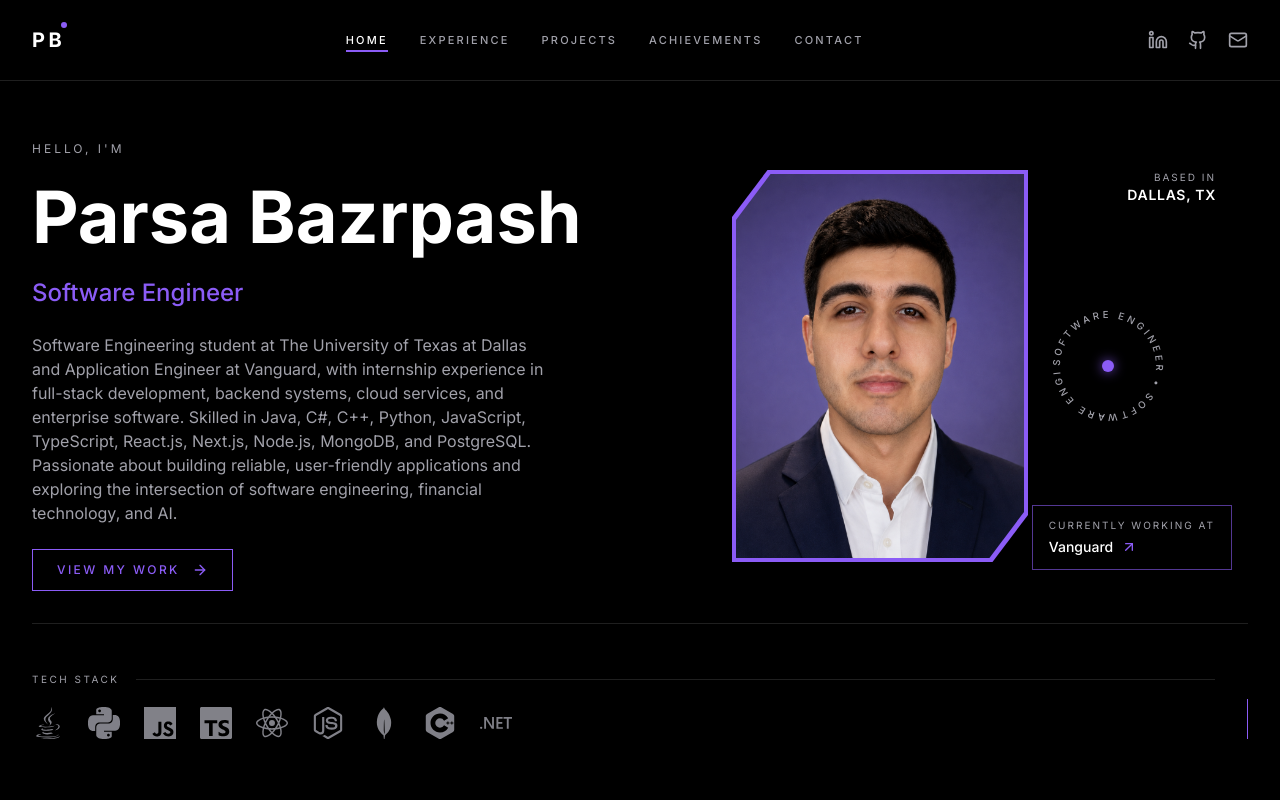
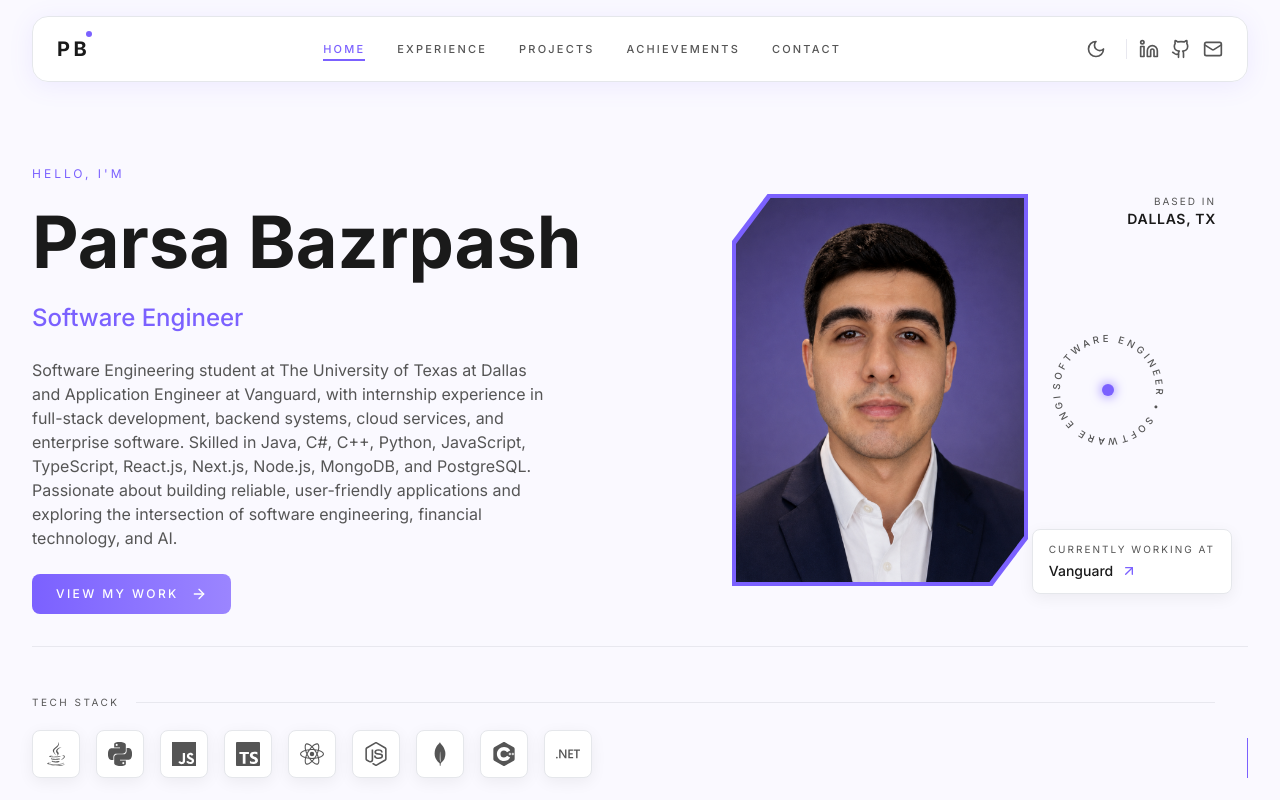
Before and after one commit to ParsaBazrpash/ParsaBazrpash, a Next.js app: page / in a window 1280 px wide. Shown: the top 800 px of the page. Built offline with nearby package versions, Linux system fonts and the light colour scheme.

Commit message:
dark mode toggle

```diff
--- a/src/app/components/Navbar.tsx
+++ b/src/app/components/Navbar.tsx
@@ -4,6 +4,7 @@ import Link from "next/link";
 import { Github, Linkedin, Mail, Menu, X } from "lucide-react";
 import { useState, useEffect } from "react";
 import { usePathname } from "next/navigation";
+import { ThemeToggle } from "./ThemeToggle";
 
 const navItems = [
   { name: "HOME", id: "home" },
@@ -46,13 +47,14 @@ export function Navbar() {
   const href = (id: string) => (isHomePage ? `#${id}` : `/#${id}`);
 
   return (
-    <nav className="fixed top-0 w-full z-50 bg-black/80 backdrop-blur-md border-b border-border-subtle">
-      <div className="max-w-7xl mx-auto px-4 sm:px-6 lg:px-8">
-        <div className="flex items-center justify-between h-16 md:h-20">
+    <nav className="fixed top-0 left-0 right-0 z-50 px-4 sm:px-6 lg:px-8 pt-4">
+      <div className="max-w-7xl mx-auto nav-surface backdrop-blur-md border border-border-subtle/60 rounded-2xl">
+        <div className="px-4 sm:px-6">
+          <div className="flex items-center justify-between h-14 md:h-16">
             {/* Logo */}
             <Link href="/" className="flex items-center gap-1 group">
-            <span className="text-xl font-bold text-white tracking-tight">P</span>
-            <span className="relative text-xl font-bold text-white tracking-tight">
+              <span className="text-xl font-bold text-foreground tracking-tight">P</span>
+              <span className="relative text-xl font-bold text-foreground tracking-tight">
                 B
                 <span className="absolute -top-1 -right-1.5 w-1.5 h-1.5 rounded-full bg-accent" />
               </span>
@@ -66,8 +68,8 @@ export function Navbar() {
                   href={href(item.id)}
                   className={`relative text-[11px] tracking-[0.2em] font-medium transition-colors ${
                     activeSection === item.id
-                    ? "text-white"
-                    : "text-muted hover:text-white"
+                      ? "text-accent"
+                      : "text-muted hover:text-foreground"
                   }`}
                 >
                   {item.name}
@@ -78,8 +80,10 @@ export function Navbar() {
               ))}
             </div>
 
-          {/* Social Icons — desktop only (mobile uses menu) */}
-          <div className="hidden lg:flex items-center gap-5">
+            {/* Theme toggle + Social Icons */}
+            <div className="hidden lg:flex items-center gap-3">
+              <ThemeToggle />
+              <div className="w-px h-5 bg-border-subtle" />
               <Link
                 href="https://www.linkedin.com/in/parsa-bazrpash-amalgar/"
                 target="_blank"
@@ -103,13 +107,16 @@ export function Navbar() {
             </div>
 
             {/* Mobile Menu Button */}
+            <div className="flex items-center gap-2 lg:hidden">
+              <ThemeToggle />
               <button
                 onClick={() => setIsOpen(!isOpen)}
-            className="lg:hidden text-muted hover:text-white"
+                className="text-muted hover:text-foreground"
                 aria-label="Toggle menu"
               >
                 {isOpen ? <X className="w-6 h-6" /> : <Menu className="w-6 h-6" />}
               </button>
+            </div>
           </div>
 
           {/* Mobile Nav */}
@@ -119,7 +126,11 @@ export function Navbar() {
                 <Link
                   key={item.id}
                   href={href(item.id)}
-                className="block py-3 text-sm tracking-[0.15em] text-muted hover:text-white transition-colors"
+                  className={`block py-3 text-sm tracking-[0.15em] transition-colors ${
+                    activeSection === item.id
+                      ? "text-accent"
+                      : "text-muted hover:text-foreground"
+                  }`}
                   onClick={() => setIsOpen(false)}
                 >
                   {item.name}
@@ -147,6 +158,7 @@ export function Navbar() {
             </div>
           )}
         </div>
+      </div>
     </nav>
   );
 }
--- a/src/app/components/RotatingBadge.tsx
+++ b/src/app/components/RotatingBadge.tsx
@@ -1,6 +1,6 @@
 export function RotatingBadge() {
   return (
-    <div className="relative w-20 h-20 sm:w-28 sm:h-28 md:w-32 md:h-32 flex items-center justify-center flex-shrink-0">
+    <div className="relative w-20 h-20 sm:w-28 sm:h-28 md:w-32 md:h-32 flex items-center justify-center flex-shrink-0 text-muted">
       <svg
         className="absolute inset-0 w-full h-full animate-spin-slow"
         viewBox="0 0 120 120"
@@ -12,7 +12,7 @@ export function RotatingBadge() {
           />
         </defs>
         <text
-          fill="#A1A1AA"
+          fill="currentColor"
           fontSize="9"
           letterSpacing="3"
           fontWeight="500"
@@ -22,7 +22,7 @@ export function RotatingBadge() {
           </textPath>
         </text>
       </svg>
-      <div className="w-3 h-3 rounded-full bg-accent shadow-[0_0_12px_rgba(139,92,246,0.8)]" />
+      <div className="w-3 h-3 rounded-full bg-accent shadow-[0_0_12px_var(--accent)]" />
     </div>
   );
 }
--- a/src/app/components/SkillTag.tsx
+++ b/src/app/components/SkillTag.tsx
@@ -56,7 +56,7 @@ export function SkillTag({ name }: { name: string }) {
 
   return (
     <div
-      className="inline-flex items-center gap-1.5 sm:gap-2.5 px-2.5 sm:px-3 py-1.5 sm:py-2 text-xs sm:text-sm border border-border-subtle text-muted hover:border-accent/40 hover:text-white transition-colors"
+      className="inline-flex items-center gap-1.5 sm:gap-2.5 px-2.5 sm:px-3 py-1.5 sm:py-2 text-xs sm:text-sm border border-border-subtle text-muted hover:border-accent/40 hover:text-foreground transition-colors"
       title={name}
     >
       {icons.length > 0 && (
--- a/src/app/components/TechStackIcons.tsx
+++ b/src/app/components/TechStackIcons.tsx
@@ -25,14 +25,14 @@ const stacks: { name: string; Icon: IconType }[] = [
 
 export function TechStackIcons() {
   return (
-    <div className="flex items-center gap-4 sm:gap-5 md:gap-6 flex-wrap justify-center sm:justify-start">
+    <div className="flex items-center gap-3 sm:gap-4 flex-wrap justify-center sm:justify-start">
       {stacks.map(({ name, Icon }) => (
         <div
           key={name}
-          className="text-muted/80 hover:text-white transition-colors"
+          className="flex items-center justify-center w-11 h-11 sm:w-12 sm:h-12 rounded-lg bg-surface border border-border-subtle/50 card-surface text-muted hover:text-accent transition-colors"
           title={name}
         >
-          <Icon className="w-6 h-6 sm:w-7 sm:h-7 md:w-8 md:h-8" />
+          <Icon className="w-5 h-5 sm:w-6 sm:h-6" />
         </div>
       ))}
     </div>
--- /dev/null
+++ b/src/app/components/ThemeToggle.tsx
@@ -0,0 +1,28 @@
+"use client";
+
+import { useEffect, useState } from "react";
+import { Moon, Sun } from "lucide-react";
+import { useTheme } from "next-themes";
+
+export function ThemeToggle() {
+  const { resolvedTheme, setTheme } = useTheme();
+  const [mounted, setMounted] = useState(false);
+
+  useEffect(() => setMounted(true), []);
+
+  if (!mounted) {
+    return <div className="w-9 h-9" aria-hidden />;
+  }
+
+  const isDark = resolvedTheme === "dark";
+
+  return (
+    <button
+      onClick={() => setTheme(isDark ? "light" : "dark")}
+      className="p-2 rounded-lg text-muted hover:text-accent transition-colors"
+      aria-label={isDark ? "Switch to light mode" : "Switch to dark mode"}
+    >
+      {isDark ? <Sun className="w-5 h-5" /> : <Moon className="w-5 h-5" />}
+    </button>
+  );
+}
--- a/src/app/globals.css
+++ b/src/app/globals.css
@@ -3,10 +3,47 @@
 @tailwind utilities;
 
 :root {
+  --background: #faf9ff;
+  --foreground: #1a1a1a;
+  --muted: #555555;
+  --accent: #7b61ff;
+  --accent-light: #9b85ff;
+  --accent-dim: rgba(123, 97, 255, 0.12);
+  --surface: #ffffff;
+  --surface-elevated: #f8f8fc;
+  --border-subtle: #e8e8ef;
+  --nav-bg: rgba(255, 255, 255, 0.92);
+  --nav-shadow: 0 4px 24px rgba(123, 97, 255, 0.1);
+  --card-shadow: 0 4px 16px rgba(0, 0, 0, 0.06);
+  --glow-color: rgba(123, 97, 255, 0.22);
+  --glow-color-soft: rgba(123, 97, 255, 0.1);
+  --background-mesh:
+    radial-gradient(ellipse 70% 55% at 0% 0%, rgba(123, 97, 255, 0.14), transparent 70%),
+    radial-gradient(ellipse 60% 50% at 100% 100%, rgba(123, 97, 255, 0.12), transparent 70%),
+    radial-gradient(ellipse 50% 40% at 50% 40%, rgba(155, 133, 255, 0.08), transparent 70%),
+    radial-gradient(ellipse 40% 35% at 85% 15%, rgba(123, 97, 255, 0.1), transparent 70%),
+    radial-gradient(ellipse 35% 30% at 10% 75%, rgba(155, 133, 255, 0.09), transparent 70%);
+}
+
+.dark {
   --background: #000000;
   --foreground: #ffffff;
   --muted: #a1a1aa;
   --accent: #8b5cf6;
+  --accent-light: #a78bfa;
+  --accent-dim: rgba(139, 92, 246, 0.15);
+  --surface: #0a0a0a;
+  --surface-elevated: #111111;
+  --border-subtle: #1f1f1f;
+  --nav-bg: rgba(0, 0, 0, 0.85);
+  --nav-shadow: 0 4px 24px rgba(0, 0, 0, 0.4);
+  --card-shadow: none;
+  --glow-color: rgba(139, 92, 246, 0.14);
+  --glow-color-soft: rgba(139, 92, 246, 0.06);
+  --background-mesh:
+    radial-gradient(ellipse 70% 55% at 0% 0%, rgba(139, 92, 246, 0.1), transparent 70%),
+    radial-gradient(ellipse 60% 50% at 100% 100%, rgba(139, 92, 246, 0.08), transparent 70%),
+    radial-gradient(ellipse 50% 40% at 50% 50%, rgba(167, 139, 250, 0.05), transparent 70%);
 }
 
 html {
@@ -29,4 +66,17 @@ body {
     writing-mode: vertical-rl;
     text-orientation: mixed;
   }
+
+  .nav-surface {
+    background: var(--nav-bg);
+    box-shadow: var(--nav-shadow);
+  }
+
+  .card-surface {
+    box-shadow: var(--card-shadow);
+  }
+
+  .bg-purple-mesh {
+    background: var(--background-mesh);
+  }
 }
--- a/src/app/layout.tsx
+++ b/src/app/layout.tsx
@@ -1,6 +1,7 @@
 import type { Metadata } from "next";
 import { Inter } from "next/font/google";
 import "./globals.css";
+import { Providers } from "./providers";
 
 const inter = Inter({
   variable: "--font-inter",
@@ -23,9 +24,9 @@ export default function RootLayout({
   children: React.ReactNode;
 }>) {
   return (
-    <html lang="en">
-      <body className={`${inter.variable} font-sans antialiased bg-black text-white`}>
-        {children}
+    <html lang="en" suppressHydrationWarning>
+      <body className={`${inter.variable} font-sans antialiased bg-background text-foreground`}>
+        <Providers>{children}</Providers>
       </body>
     </html>
   );
--- a/src/app/page.tsx
+++ b/src/app/page.tsx
@@ -253,16 +253,41 @@ export default function Home() {
   ];
 
   return (
-    <main className="min-h-screen bg-black text-white overflow-x-hidden">
+    <main className="relative min-h-screen bg-background text-foreground overflow-x-hidden">
+      {/* Ambient purple background */}
+      <div className="fixed inset-0 pointer-events-none overflow-hidden -z-10" aria-hidden>
+        <div className="absolute inset-0 bg-purple-mesh" />
+        <div
+          className="absolute -top-32 -left-32 w-[32rem] h-[32rem] rounded-full blur-3xl"
+          style={{ background: 'var(--glow-color)' }}
+        />
+        <div
+          className="absolute -bottom-32 -right-32 w-[32rem] h-[32rem] rounded-full blur-3xl"
+          style={{ background: 'var(--glow-color)' }}
+        />
+        <div
+          className="absolute top-1/3 -right-20 w-80 h-80 rounded-full blur-3xl"
+          style={{ background: 'var(--glow-color-soft)' }}
+        />
+        <div
+          className="absolute top-2/3 -left-24 w-72 h-72 rounded-full blur-3xl"
+          style={{ background: 'var(--glow-color-soft)' }}
+        />
+        <div
+          className="absolute top-1/2 left-1/2 -translate-x-1/2 -translate-y-1/2 w-[40rem] h-[40rem] rounded-full blur-[100px]"
+          style={{ background: 'var(--glow-color-soft)' }}
+        />
+      </div>
+
       <Navbar />
 
       {/* ─── Hero ─── */}
-      <section id="home" className="min-h-screen pt-16 sm:pt-20 lg:pt-24 px-4 sm:px-6 lg:px-8">
+      <section id="home" className="min-h-screen pt-24 sm:pt-28 lg:pt-32 px-4 sm:px-6 lg:px-8">
         <div className="max-w-7xl mx-auto flex flex-col justify-center min-h-[calc(100vh-4rem)] sm:min-h-[calc(100vh-5rem)]">
           <div className="grid lg:grid-cols-2 gap-8 sm:gap-12 lg:gap-8 items-center py-8 sm:py-12 lg:py-0">
             {/* Left Content */}
             <div className="space-y-4 sm:space-y-6 order-2 lg:order-1 text-center lg:text-left">
-              <p className="text-xs tracking-[0.25em] text-muted uppercase">
+              <p className="text-xs tracking-[0.25em] text-accent uppercase">
                 Hello, I&apos;m
               </p>
               <h1 className="text-4xl xs:text-5xl sm:text-6xl lg:text-7xl font-bold leading-tight">
@@ -281,7 +306,7 @@ export default function Home() {
               </p>
               <Link
                 href="#projects"
-                className="inline-flex items-center gap-3 px-6 py-3 border border-accent text-accent text-xs tracking-[0.2em] font-medium hover:bg-accent/10 transition-colors group mx-auto lg:mx-0"
+                className="inline-flex items-center gap-3 px-6 py-3 rounded-lg bg-gradient-to-r from-accent to-accent-light text-white text-xs tracking-[0.2em] font-medium hover:opacity-90 transition-opacity group mx-auto lg:mx-0"
               >
                 VIEW MY WORK
                 <ArrowRight className="w-4 h-4 group-hover:translate-x-1 transition-transform" />
@@ -321,7 +346,7 @@ export default function Home() {
               </div>
 
               {/* Learning Card */}
-              <div className="w-full sm:w-auto border border-accent/60 px-4 py-3 bg-black/90 backdrop-blur-sm lg:absolute lg:-bottom-2 lg:right-4">
+              <div className="w-full sm:w-auto px-4 py-3 rounded-lg bg-surface border border-border-subtle/60 card-surface lg:absolute lg:-bottom-2 lg:right-4">
                 <p className="text-[10px] tracking-[0.2em] text-muted uppercase mb-1">
                   Currently Working At
                 </p>
@@ -402,7 +427,7 @@ export default function Home() {
               ))}
               <button
                 onClick={() => setShowAll(!showAll)}
-                className="w-full py-3 border border-border-subtle text-sm text-muted hover:border-accent/50 hover:text-white transition-colors"
+                className="w-full py-3 border border-border-subtle text-sm text-muted hover:border-accent/50 hover:text-foreground transition-colors"
               >
                 {showAll ? 'See Less ▲' : 'See More (+2) ▼'}
               </button>
@@ -495,7 +520,7 @@ export default function Home() {
             <span className="text-sm text-muted">Sort by date:</span>
             <button
               onClick={() => setSortOrder(sortOrder === 'desc' ? 'asc' : 'desc')}
-              className="px-4 py-2 text-sm border border-border-subtle text-muted hover:border-accent/50 hover:text-white transition-colors w-full xs:w-auto text-center"
+              className="px-4 py-2 text-sm border border-border-subtle text-muted hover:border-accent/50 hover:text-foreground transition-colors w-full xs:w-auto text-center"
             >
               {sortOrder === 'desc' ? 'Newest → Oldest' : 'Oldest → Newest'}
             </button>
@@ -685,7 +710,7 @@ export default function Home() {
               </p>
               <a
                 href="mailto:prsawork1@gmail.com?subject=Let%27s%20Connect"
-                className="inline-flex items-center gap-2 px-6 py-3 border border-accent text-accent text-sm tracking-wider hover:bg-accent/10 transition-colors w-fit"
+                className="inline-flex items-center gap-2 px-6 py-3 rounded-lg bg-gradient-to-r from-accent to-accent-light text-white text-sm tracking-wider hover:opacity-90 transition-opacity w-fit"
               >
                 <Send className="w-4 h-4" />
                 SEND EMAIL
--- a/src/app/providers.tsx
+++ b/src/app/providers.tsx
@@ -3,7 +3,7 @@ import { ThemeProvider } from "next-themes"
 
 export function Providers({ children }: { children: React.ReactNode }) {
   return (
-    <ThemeProvider attribute="class">
+    <ThemeProvider attribute="class" defaultTheme="light" enableSystem>
       {children}
     </ThemeProvider>
   )
--- a/tailwind.config.ts
+++ b/tailwind.config.ts
@@ -1,6 +1,7 @@
 import type { Config } from "tailwindcss";
 
 export default {
+  darkMode: "class",
   content: [
     "./src/pages/**/*.{js,ts,jsx,tsx,mdx}",
     "./src/components/**/*.{js,ts,jsx,tsx,mdx}",
@@ -15,14 +16,14 @@ export default {
         background: "var(--background)",
         foreground: "var(--foreground)",
         accent: {
-          DEFAULT: "#8B5CF6",
-          light: "#A78BFA",
-          dim: "rgba(139, 92, 246, 0.15)",
+          DEFAULT: "var(--accent)",
+          light: "var(--accent-light)",
+          dim: "var(--accent-dim)",
         },
-        muted: "#A1A1AA",
-        surface: "#0A0A0A",
-        "surface-elevated": "#111111",
-        "border-subtle": "#1F1F1F",
+        muted: "var(--muted)",
+        surface: "var(--surface)",
+        "surface-elevated": "var(--surface-elevated)",
+        "border-subtle": "var(--border-subtle)",
       },
       fontFamily: {
         sans: ["var(--font-inter)", "system-ui", "sans-serif"],
```
Lines whose indentation alone changed are shown as unchanged.
